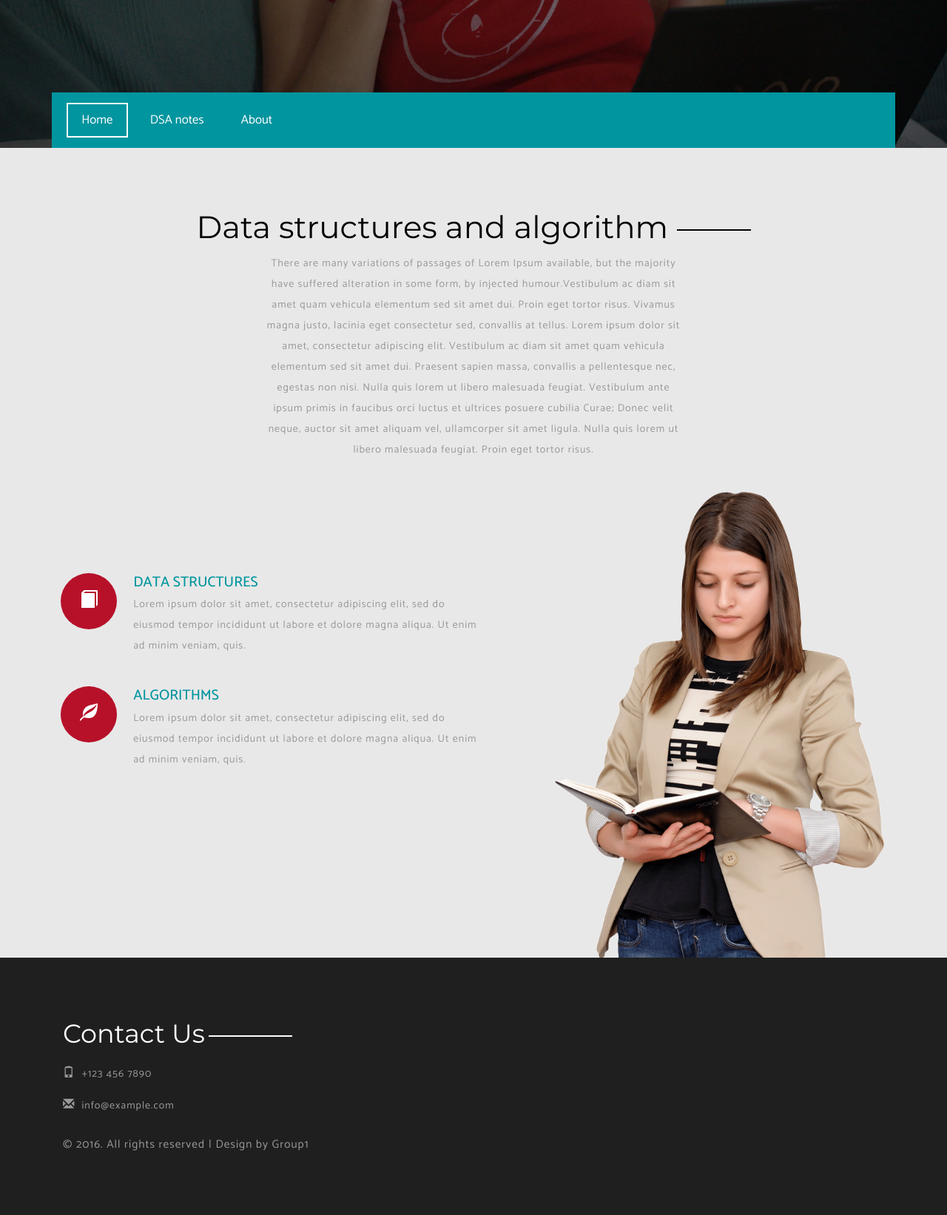
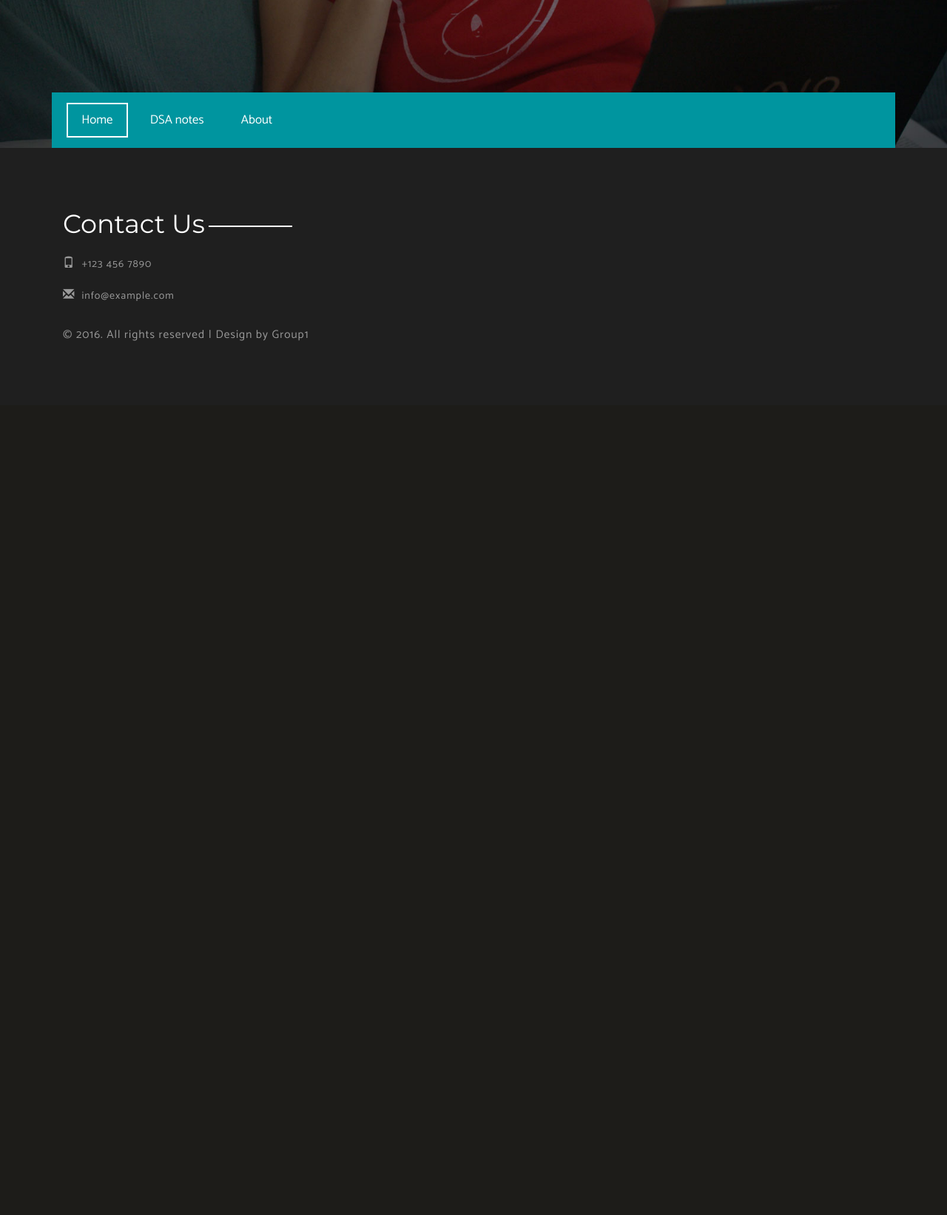
Before and after one commit to codephillip/dsa_work, a Django app: template templates/base.html in a window 1280 px wide. Shown: the part 550-2193 px from the top of the page at 74% size. After the commit the page ends 1011 px from the top, so only its background shows below. Run offline with Django 3.2, Linux system fonts and the light colour scheme; the template is opened without the code that fills it, so the values that code supplies are empty; some libraries are stand-ins or nearby versions.

Commit message:
finished editing base.html

```diff
--- a/templates/base.html
+++ b/templates/base.html
@@ -75,56 +75,10 @@ Smartphone Compatible web template, free webdesigns for Nokia, Samsung, LG, Sony
     </div>
 </div>
 
+{% block content %}
 
-<!---->
-<div class="services">
-    <div class="container">
-        <div class="service-head">
-            <h3>Data structures and algorithm</h3>
-            <p> There are many variations of passages of Lorem Ipsum available, but the majority have suffered
-                alteration in some form, by injected humour.Vestibulum ac diam sit amet quam vehicula elementum sed sit
-                amet dui. Proin eget tortor risus. Vivamus magna justo, lacinia eget consectetur sed, convallis at
-                tellus. Lorem ipsum dolor sit amet, consectetur adipiscing elit. Vestibulum ac diam sit amet quam
-                vehicula elementum sed sit amet dui. Praesent sapien massa, convallis a pellentesque nec, egestas non
-                nisi. Nulla quis lorem ut libero malesuada feugiat. Vestibulum ante ipsum primis in faucibus orci luctus
-                et ultrices posuere cubilia Curae; Donec velit neque, auctor sit amet aliquam vel, ullamcorper sit amet
-                ligula. Nulla quis lorem ut libero malesuada feugiat. Proin eget tortor risus.</p>
-        </div>
-        <div class="servies-top">
-            <div class="col-md-7 us-ser">
-                <div class=" why-choose">
-                    <div class=" hi-icon-effect-2 hi-icon-effect-2a">
-                        <a href="#set-6" class="hi-icon  glyphicon glyphicon-book"></a>
-                    </div>
-                    <div class="ser-top ">
-                        <h5>Data Structures</h5>
-                        <p>Lorem ipsum dolor sit amet, consectetur adipiscing elit, sed do eiusmod tempor incididunt ut
-                            labore et dolore magna aliqua. Ut enim ad minim veniam, quis.</p>
-                    </div>
-                    <div class="clearfix"></div>
-                </div>
-                <div class=" why-choose">
-                    <div class=" hi-icon-effect-2 hi-icon-effect-2a">
-                        <a href="#set-6" class="hi-icon  glyphicon glyphicon-leaf"></a>
-                    </div>
-                    <div class="ser-top">
-                        <h5>Algorithms</h5>
-                        <p>Lorem ipsum dolor sit amet, consectetur adipiscing elit, sed do eiusmod tempor incididunt ut
-                            labore et dolore magna aliqua. Ut enim ad minim veniam, quis.</p>
-                    </div>
-                    <div class="clearfix"></div>
-                </div>
+{% endblock %}
 
-            </div>
-            <div class="col-md-5 service-mid">
-                <img src="{% static 'images/co.png' %}" alt="" class="img-responsive">
-            </div>
-            <div class="clearfix"></div>
-        </div>
-    </div>
-</div>
-
-<!---->
 <!--footer-->
 <div class="footer">
     <div class="container">
```
Also changed, not shown: templates/index.html (+56 -0 lines).
